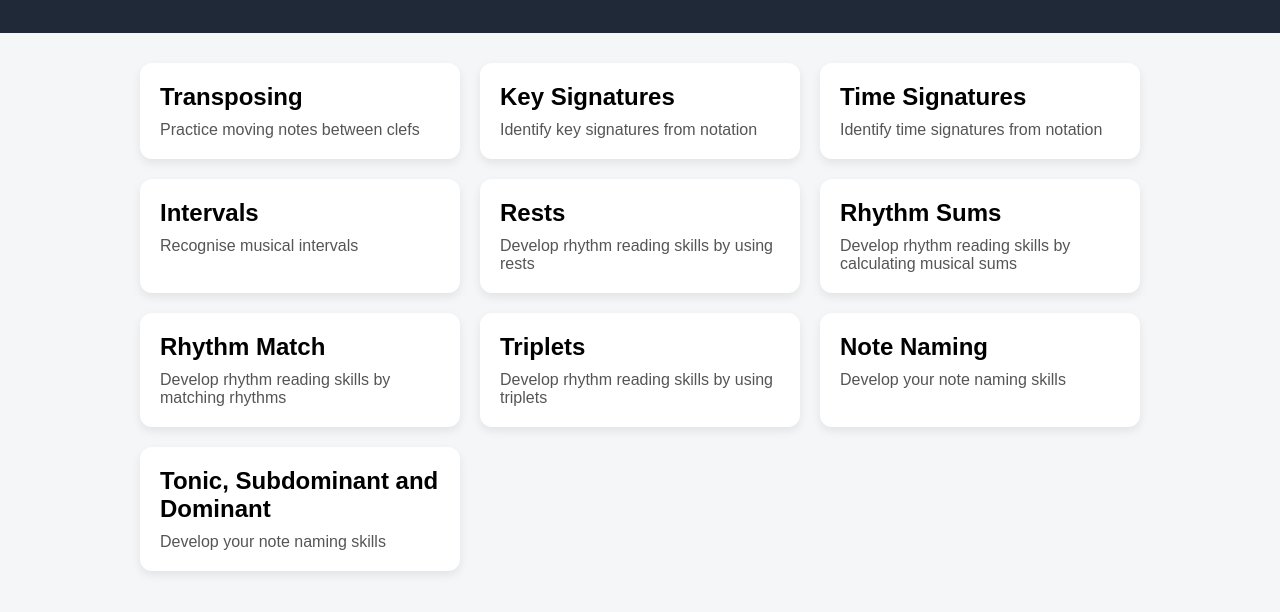
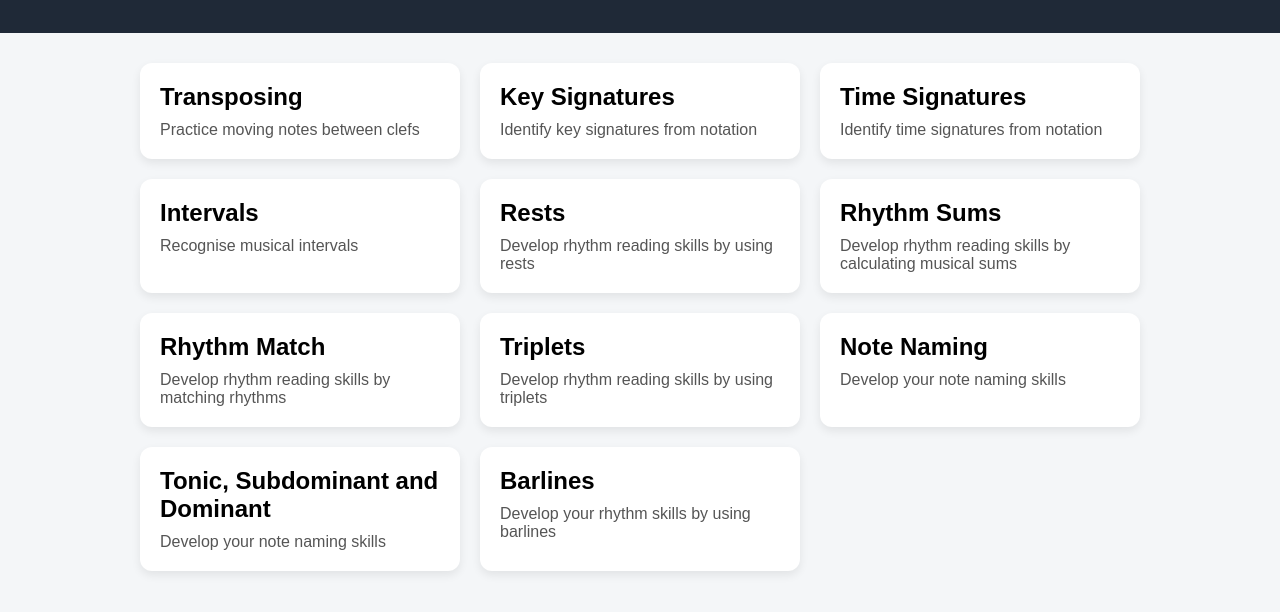
Before and after one commit to BobbyT97/transposingoneoctavedown, a plain HTML site: page index.html in a window 1280 px wide. Shown: the part 94-706 px from the top of the page. Drawn offline with Linux system fonts and the light colour scheme.

Commit message:
Update index.html

```diff
--- a/index.html
+++ b/index.html
@@ -121,6 +121,11 @@
       <p>Develop your note naming skills</p>
     </a>
 
+    <a class="card" href="barlines.html">
+      <h2>Barlines</h2>
+      <p>Develop your rhythm skills by using barlines</p>
+    </a>
+
   </div>
 </div>
 
```
